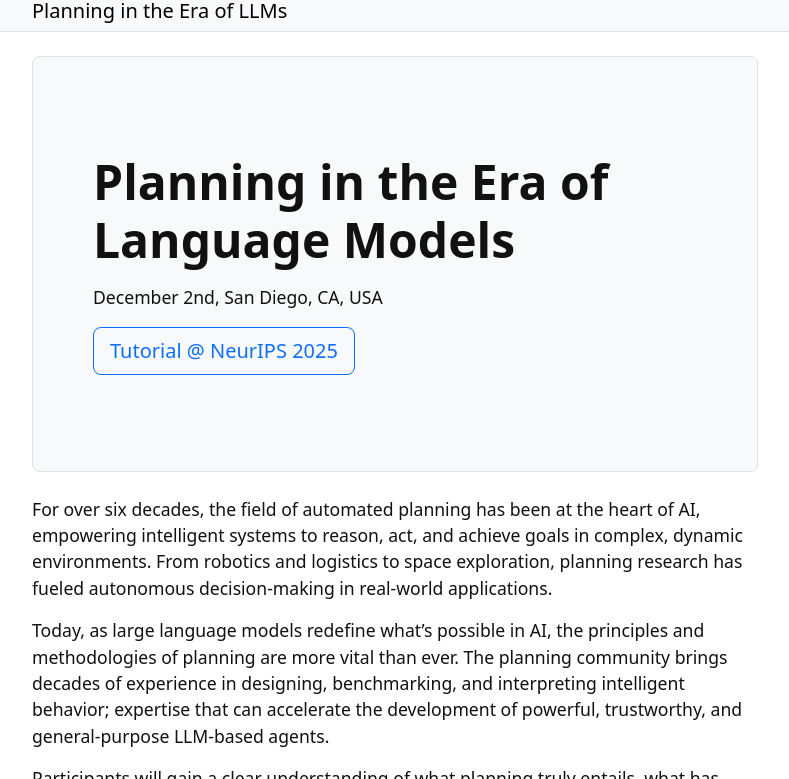
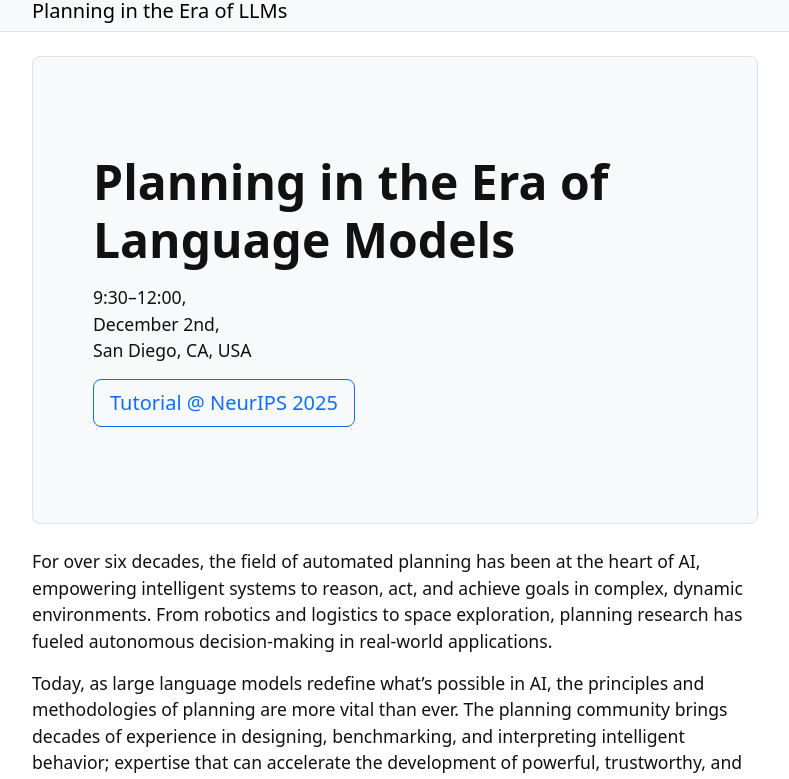
Before and after one commit to planning-llm-era/planning-llm-era.github.io, a Jekyll site: the page built from index.md, in a window 1280 px wide and 900 px high, cut to the strip 121-900 px from the top of the window. Shown: the whole strip, without its empty margins (245-1034 px from the left). Built offline with Jekyll 4.4.1, drawn with Linux system fonts in a browser that asks for light colours.

Commit message:
Adding time slot.

```diff
--- a/index.md
+++ b/index.md
@@ -3,7 +3,7 @@ title: Home
 layout: page
 ---
 
-{% include jumbotron.html heading="Planning in the Era of Language Models" text="December 2nd, San Diego, CA, USA" button-text="Tutorial @ NeurIPS 2025" button-color="outline-primary" button-link="https://neurips.cc/virtual/2025/tutorial/109596" border=true %}
+{% include jumbotron.html heading="Planning in the Era of Language Models" text="9:30--12:00,<br>December 2nd,<br>San Diego, CA, USA" button-text="Tutorial @ NeurIPS 2025" button-color="outline-primary" button-link="https://neurips.cc/virtual/2025/tutorial/109596" border=true %}
 
 
 
```
